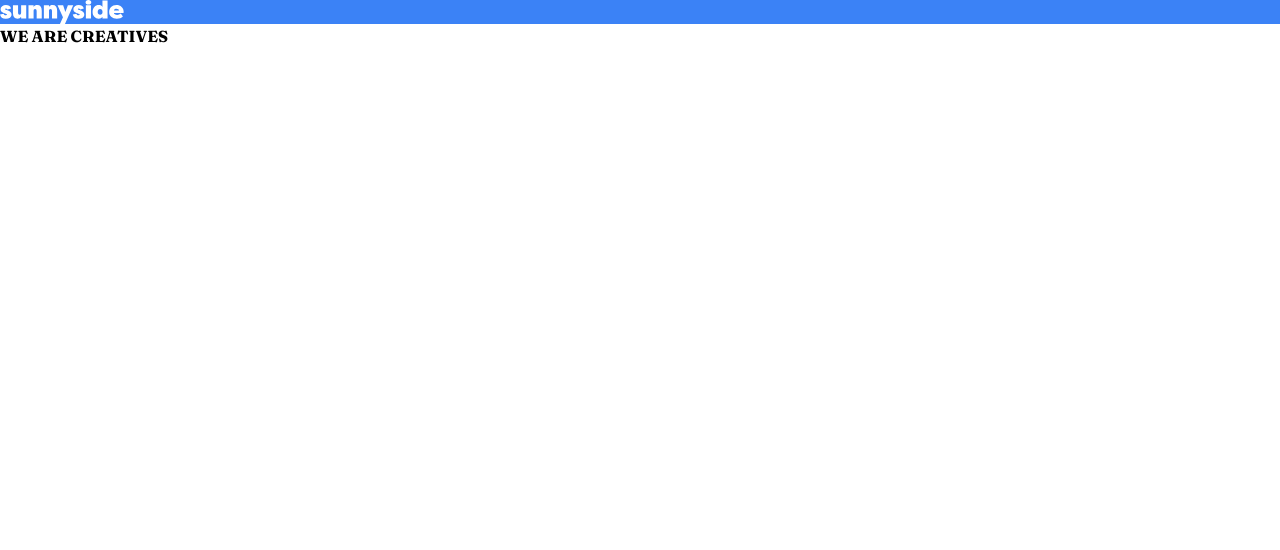
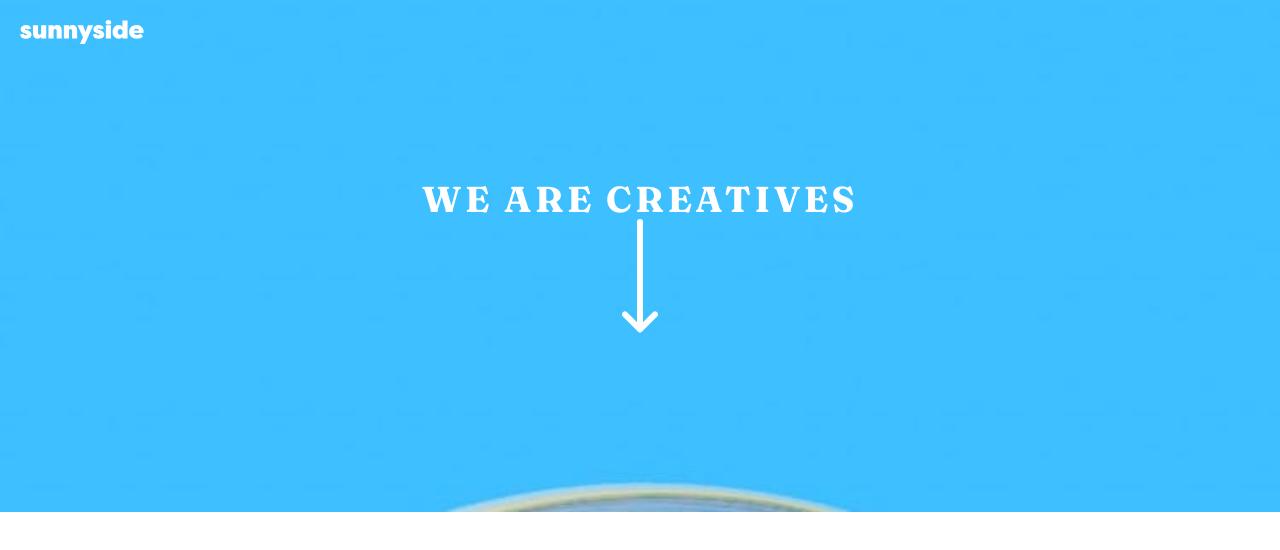
Before and after one commit to mematthew123/add-agency-site, a React (Create React App) app in the folder sunny-port/: page / in a window 1280 px wide. Shown: the top 550 px of the page. Built offline with nearby package versions, Linux system fonts and the light colour scheme.

Commit message:
updated showcase.js- added overlay css

```diff
--- a/sunny-port/src/components/Header.js
+++ b/sunny-port/src/components/Header.js
@@ -6,7 +6,7 @@ const Header = () => {
     return (
 
         <>
-        <header className="bg-blue-500 flex items-center justify-between">
+        <header className=" absolute w-full flex items-center justify-between p-5">
         <div>
             <Logo/>
         </div>
--- a/sunny-port/src/components/Showcase.js
+++ b/sunny-port/src/components/Showcase.js
@@ -10,8 +10,10 @@ const Showcase = () => {
         <section className="showcase">
 
         <div className="overlay">
-        <h1>WE ARE CREATIVES</h1>
+        <h1 className=" text-4xl text-white tracking-widest">WE ARE CREATIVES</h1>
         <img src={arrow} alt=""/>
+
+
 
 
 
--- a/sunny-port/src/index.css
+++ b/sunny-port/src/index.css
@@ -56,3 +56,27 @@ body {
 
     font-family: "Barlow", sans-serif;
 }
+
+
+/* Showcase CSS */
+
+.showcase {
+
+ background: url("./images/mobile/image-header.jpg")
+ no-repeat center/cover;
+ height:512px
+
+}
+
+.showcase .overlay {
+
+    height:512px;
+    display: flex;
+    flex-direction: column;
+    align-items: center;
+    justify-content: center;
+
+
+
+
+}
```
